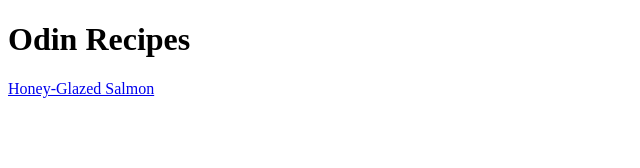
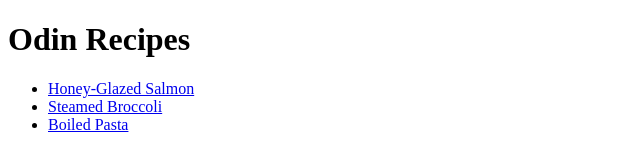
Before and after one commit to arthurriechert/odin-recipes, a plain HTML site: page index.html in a window 1280 px wide. Shown: the whole page, without its empty margins (0-640 px from the left). Drawn offline with Linux system fonts and the light colour scheme.

Commit message:
Added unordered list with linksto recipes to index.html

```diff
--- a/index.html
+++ b/index.html
@@ -7,6 +7,10 @@
 </head>
 <body>
     <h1>Odin Recipes</h1>
-    <a href="recipes/honey-glazed-salmon.html">Honey-Glazed Salmon</a>
+    <ul>
+        <li><a href="recipes/honey-glazed-salmon.html">Honey-Glazed Salmon</a></li>
+        <li><a href="recipes/steamed-broccoli.html">Steamed Broccoli</a></li>
+        <li><a href="recipes/boiled-pasta.html">Boiled Pasta</a></li>
+    </ul>
 </body>
 </html>
```
